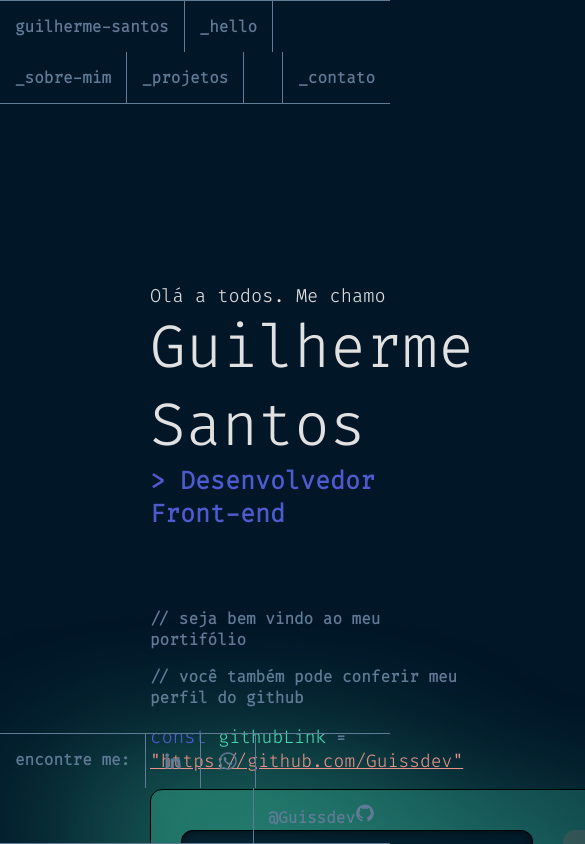
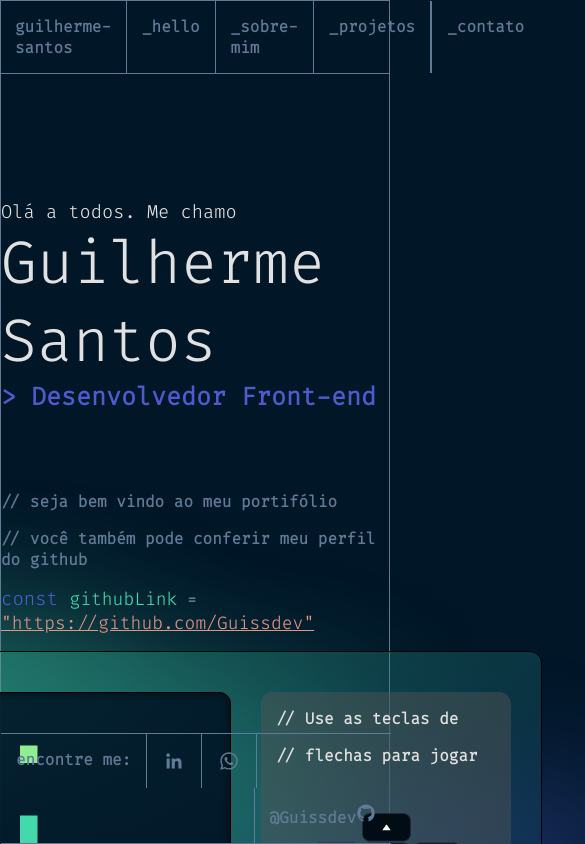
Before and after one commit to Guissdev/Portifolio, a React (Create React App) app: page / in a window 390 px wide. Shown: the top 844 px of the page, 585 px wide, since content can reach past the window. Built offline with nearby package versions, Linux system fonts and the light colour scheme.

Commit message:
Ajustando responsividade

```diff
--- a/src/components/Footer/footer.css
+++ b/src/components/Footer/footer.css
@@ -1,31 +1,61 @@
 footer {
-    position: absolute;
+    position: fixed;
     bottom: 0;
     width: 100%;
     justify-content: center;
 }
 
-.rodape {
+.visible-footer {
     display: flex;
     border-top: 1px solid #607b96;
     border-bottom: 1px solid #607b96;
     flex-wrap: wrap;
+    animation: fadeIn 0.3s;
 }
 
-.rodape h4 {
+.visible-footer h4 {
     margin: 0;
     border-right: 1px solid #607b96;
     padding: 15px;
 }
 
-.rodape .contatolw {
+.visible-footer .contatolw {
     margin: 0;
     border-right: 1px solid #607b96;
     padding: 17px;
 }
 
-.rodape h4:last-child {
+.visible-footer h4:last-child {
     margin-left: auto;
     border-right: none;
     border-left: 1px solid #607b96;
 }
+
+.hidden-footer {
+    display: none; /* Hide the footer */
+    border-top: 1px solid #607b96;
+    border-bottom: 1px solid #607b96;
+    flex-wrap: wrap;
+    pointer-events: none;
+    transform: translateY(-100%);
+}
+
+@keyframes fadeIn {
+    from {
+        opacity: 0;
+    }
+
+    to {
+        opacity: 1;
+    }
+}
+
+@keyframes fadeOut {
+    from {
+        opacity: 1;
+    }
+
+    to {
+        opacity: 0;
+    }
+}
--- a/src/components/Footer/index.js
+++ b/src/components/Footer/index.js
@@ -1,12 +1,35 @@
 import { BiLogoLinkedin} from 'react-icons/bi'
 import { FaWhatsapp } from 'react-icons/fa'
 import { AiFillGithub } from 'react-icons/ai'
+import React, { useState, useEffect } from 'react';
 import './footer.css'
 
 const Footer = () => {
+
+    const [isFooterVisible, setIsFooterVisible] = useState(false);
+
+    useEffect(() => {
+        const handleScroll = () => {
+            const scrollY = window.scrollY;
+            const maxScroll = document.documentElement.scrollHeight - window.innerHeight;
+            const isScrollable = maxScroll > 0;
+
+            if (!isScrollable) {
+                setIsFooterVisible(true);
+            } else {
+                setIsFooterVisible(scrollY >= maxScroll);
+            }
+        };
+
+        handleScroll();
+        window.addEventListener('scroll', handleScroll);
+        return () => window.removeEventListener('scroll', handleScroll);
+    }, []);
+
+
     return (
         <footer>
-            <div className='rodape'>
+             <div className={isFooterVisible ? 'visible-footer' : 'hidden-footer'}>
                 <h4>encontre me:</h4>
 
                 <BiLogoLinkedin
--- a/src/components/Header/header.css
+++ b/src/components/Header/header.css
@@ -1,17 +1,22 @@
-.cabecalho {
+.visible {
     display: flex;
     border-top: 1px solid #607b96;
     border-bottom: 1px solid #607b96;
-    flex-wrap: wrap;
+    position: fixed;
+    top: 0;
+    left: 0;
+    width: 100%;
+    animation: fadeIn 0.3s;
+    padding: 0;
 }
 
-.cabecalho .name {
+.visible .name {
     margin: 0;
     border-right: 1px solid #607b96;
     padding: 15px;
 }
 
-.cabecalho .navi {
+.visible .navi {
     margin: 0;
     border-right: 1px solid #607b96;
     padding: 15px;
@@ -19,17 +24,17 @@
     transition: color 0.3s;
 }
 
-.cabecalho .navi:last-child {
+.visible .navi:last-child {
     margin-left: auto;
     border-right: none;
     border-left: 1px solid #607b96;
 }
 
-.cabecalho h4:hover {
+.visible h4:hover {
     color: #e1e1e1;
 }
 
-.cabecalho .navi::before {
+.visible .navi::before {
     content: '';
     position: absolute;
     bottom: 0;
@@ -38,8 +43,35 @@
     height: 3px;
     background-color: #fea55f;
     transition: 0.3s;
+
 }
 
-.cabecalho .navi:hover::before {
+.visible .navi:hover::before {
     width: 100%;
 }
+
+.hidden {
+    animation: fadeOut 0.3s;
+    pointer-events: none;
+    transform: translateY(-100%);
+}
+
+@keyframes fadeIn {
+    from {
+        opacity: 0;
+    }
+
+    to {
+        opacity: 1;
+    }
+}
+
+@keyframes fadeOut {
+    from {
+        opacity: 1;
+    }
+
+    to {
+        opacity: 0;
+    }
+}
--- a/src/components/Header/index.js
+++ b/src/components/Header/index.js
@@ -1,9 +1,22 @@
-import './header.css'
+import './header.css';
+import React, { useState, useEffect } from 'react';
 
 const Header = () => {
+    const [isHeaderVisible, setIsHeaderVisible] = useState(true);
+
+    useEffect(() => {
+
+        const handleScroll = () => {
+            setIsHeaderVisible(window.pageYOffset === 0);
+        };
+
+        window.addEventListener('scroll', handleScroll);
+        return () => window.removeEventListener('scroll', handleScroll);
+    }, []);
+
     return (
         <header>
-            <div className='cabecalho'>
+            <div className={isHeaderVisible ? 'visible' : 'hidden'}>
                 <h4 className='name'>guilherme-santos</h4>
                 <h4 className='navi'>_hello</h4>
                 <h4 className='navi'>_sobre-mim</h4>
@@ -14,4 +27,4 @@ const Header = () => {
     )
 }
 
-export default Header
+export default Header;
--- a/src/components/Home/home.css
+++ b/src/components/Home/home.css
@@ -2,7 +2,6 @@
     margin: 0px;
     color: #e1e1e1;
     display: flex;
-    flex-wrap: wrap;
     justify-content: flex-start;
     padding: 160px 0 0 150px;
 }
@@ -53,3 +52,15 @@
 .greeting {
     padding-right: 75px;
 }
+
+@media (max-width: 1775px) {
+    .presentation {
+        flex-direction: column; /* Altera a direção do flex para coluna */
+        align-items: center; /* Centraliza os elementos horizontalmente */
+        padding: 180px 0; /* Ajusta o espaçamento superior e inferior */
+    }
+
+    .greeting {
+        padding: 0; /* Remove o espaçamento lateral */
+    }
+}
--- a/src/index.css
+++ b/src/index.css
@@ -1,4 +1,8 @@
 @import url('https://fonts.googleapis.com/css2?family=Fira+Code:wght@300&display=swap');
+
+html {
+  overflow: hidden;
+}
 
 .container {
   display: flex;
@@ -8,4 +12,6 @@
   background-color: #011627;
   font-family:'Fira Code', monospace;
   color: #607b96;
+  border-left: 1px solid #607b96;
+  border-right: 1px solid #607b96;
 }
```
Also changed, not shown: src/components/Game/game.css (line endings or trailing spaces), src/components/Snake/snake.css (line endings or trailing spaces).
